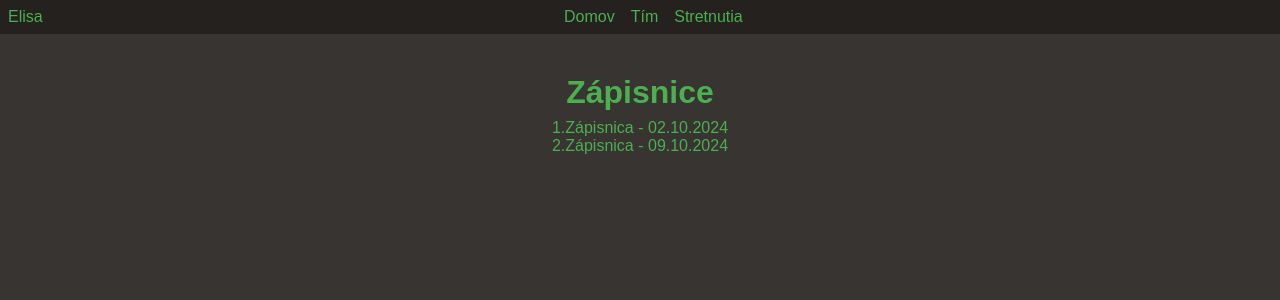
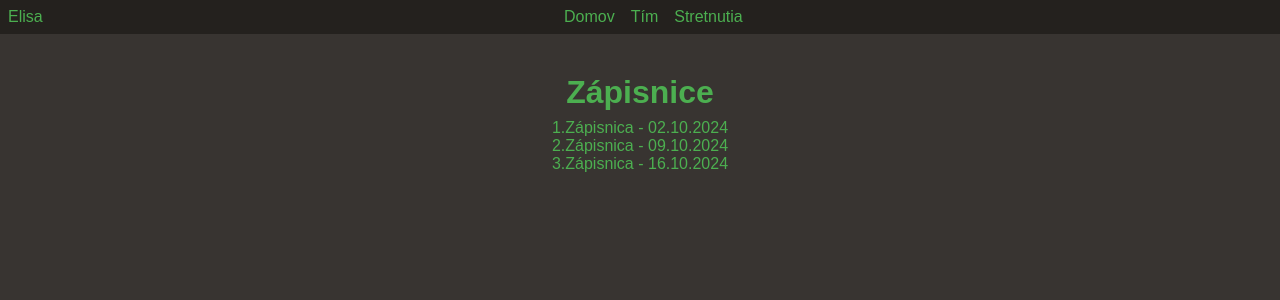
Before and after one commit to Starovic-FEI/tp-stranka, a Flask app: page /meetings in a window 1280 px wide. Shown: the top 300 px of the page. Run offline with Flask 3, Linux system fonts and the light colour scheme.

Commit message:
Added 3.Zapisnica

```diff
--- a/templates/meetings.html
+++ b/templates/meetings.html
@@ -25,6 +25,7 @@
     const pdfFiles = [
       { name: "1.Zápisnica - 02.10.2024", path: "{{ url_for('static', filename='meetings/1.Zápisnica tímoveho stretnutia.pdf') }}" },
       { name: "2.Zápisnica - 09.10.2024", path: "{{ url_for('static', filename='meetings/2.Zápisnica tímoveho stretnutia.pdf') }}" },
+      { name: "3.Zápisnica - 16.10.2024", path: "{{ url_for('static', filename='meetings/3.Zápisnica tímoveho stretnutia.pdf') }}" }
     ];
     const pdfList = document.getElementById('pdf-list');
 
```
Also changed, not shown: 1 other file.
